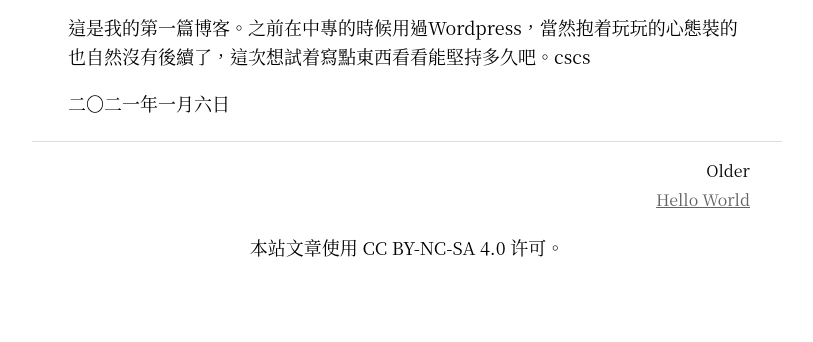
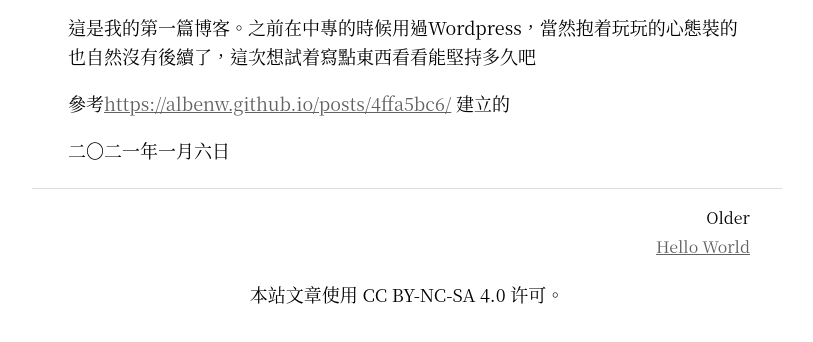
Before and after one commit to ciskonc/ciskonc.github.io, a plain HTML site: page 2021/01/06/第一篇blog/index.html in a window 1280 px wide. Shown: the part 156-498 px from the top of the page, without its empty margins (224-1037 px from the left). Drawn offline with Linux system fonts and the light colour scheme; a script that the page names is missing; a small style sheet from the web is missing; a web font is replaced by a local one.

Commit message:
Site updated: 2021-01-06 07:48:30

```diff
--- a/2021/01/06/第一篇blog/index.html
+++ b/2021/01/06/第一篇blog/index.html
@@ -93,7 +93,8 @@
         <h1 class="title">第一篇blog</h2>
     </div>
     <div class="post-content">
-        <p>這是我的第一篇博客。之前在中專的時候用過Wordpress，當然抱着玩玩的心態裝的也自然沒有後續了，這次想試着寫點東西看看能堅持多久吧。cscs</p>
+        <p>這是我的第一篇博客。之前在中專的時候用過Wordpress，當然抱着玩玩的心態裝的也自然沒有後續了，這次想試着寫點東西看看能堅持多久吧</p>
+<p>參考<a target="_blank" rel="noopener" href="https://albenw.github.io/posts/4ffa5bc6/">https://albenw.github.io/posts/4ffa5bc6/</a> 建立的</p>
 
     </div>
     <div class="post-meta">
```
Also changed, not shown: index.html (+2 -1 lines).
